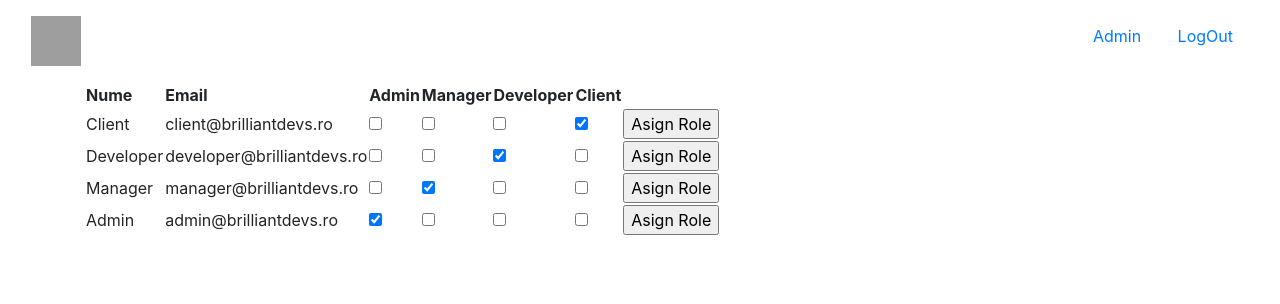
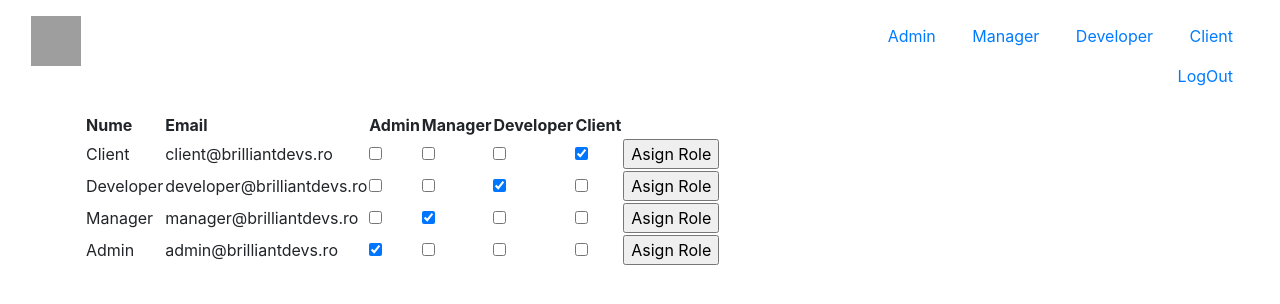
Before and after one commit to condurachealexandrugeorge/BrilliantDEVs, a Laravel app: page /admin in a window 1280 px wide. Shown: the top 304 px of the page. Run offline with Laravel 8, Linux system fonts and the light colour scheme; a user stored in the database is signed in; data comes from the database, SQL or seed files in the repository; grey boxes are pictures that could not be loaded.

Commit message:
Modificare header in functie de toti oamenii

```diff
--- a/resources/views/partials/header.blade.php
+++ b/resources/views/partials/header.blade.php
@@ -2,23 +2,41 @@
 <ul class="nav justify-content-end">
     <div class="container-fluid">
         <div class="row">
-            <div class="col-md-9 col-sm-9 col-xs-9">
+            <div class="col-md-8 col-sm-8 col-xs-8">
                 <div class="Logo">
                     <a href="/"><img src="https://brilliantdevs.com/wp-content/uploads/2017/06/logo-icon-big-black-150x150.png" id="logo"></a>
                 </div>
             </div>
-            <div class="col-md-3 col-sm-3 col-xs-3" id="positionnav">
+            <div class="col-md-4 col-sm-4 col-xs-4" id="positionnav">
                 @if(Auth::check()) @if(Auth::user()->hasRole('Admin'))
                 <li class="nav-item">
                     <a class="nav-link active" href="/admin">Admin</a>
+                </li>
+                <li class="nav-item">
+                    <a class="nav-link active" href="/manager">Manager</a>
+                </li>
+                <li class="nav-item">
+                    <a class="nav-link active" href="/developer">Developer</a>
+                </li>
+                <li class="nav-item">
+                    <a class="nav-link active" href="/client">Client</a>
                 </li>
                 @elseif(Auth::user()->hasRole('Manager'))
                 <li class="nav-item">
                     <a class="nav-link active" href="/manager">Manager</a>
                 </li>
+                <li class="nav-item">
+                    <a class="nav-link active" href="/developer">Developer</a>
+                </li>
+                <li class="nav-item">
+                    <a class="nav-link active" href="/client">Client</a>
+                </li>
                 @elseif(Auth::user()->hasRole('Developer'))
                 <li class="nav-item">
                     <a class="nav-link active" href="/developer">Developer</a>
+                </li>
+                <li class="nav-item">
+                    <a class="nav-link active" href="/client">Client</a>
                 </li>
                 @elseif(Auth::user()->hasRole('Client'))
                 <li class="nav-item">
```
